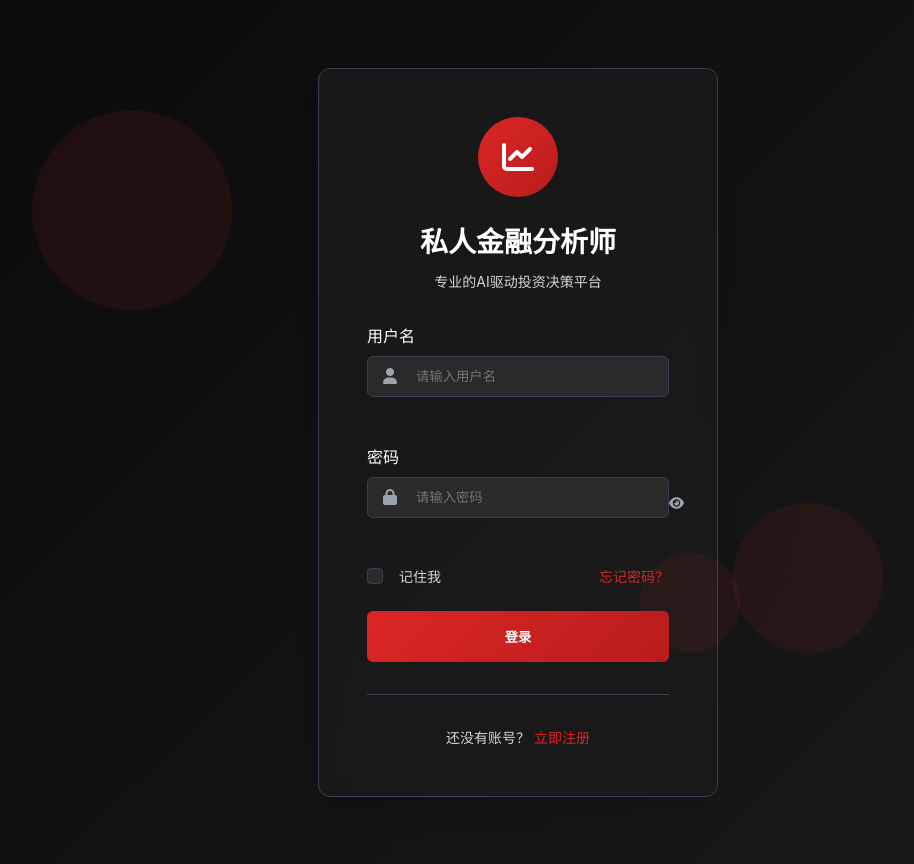
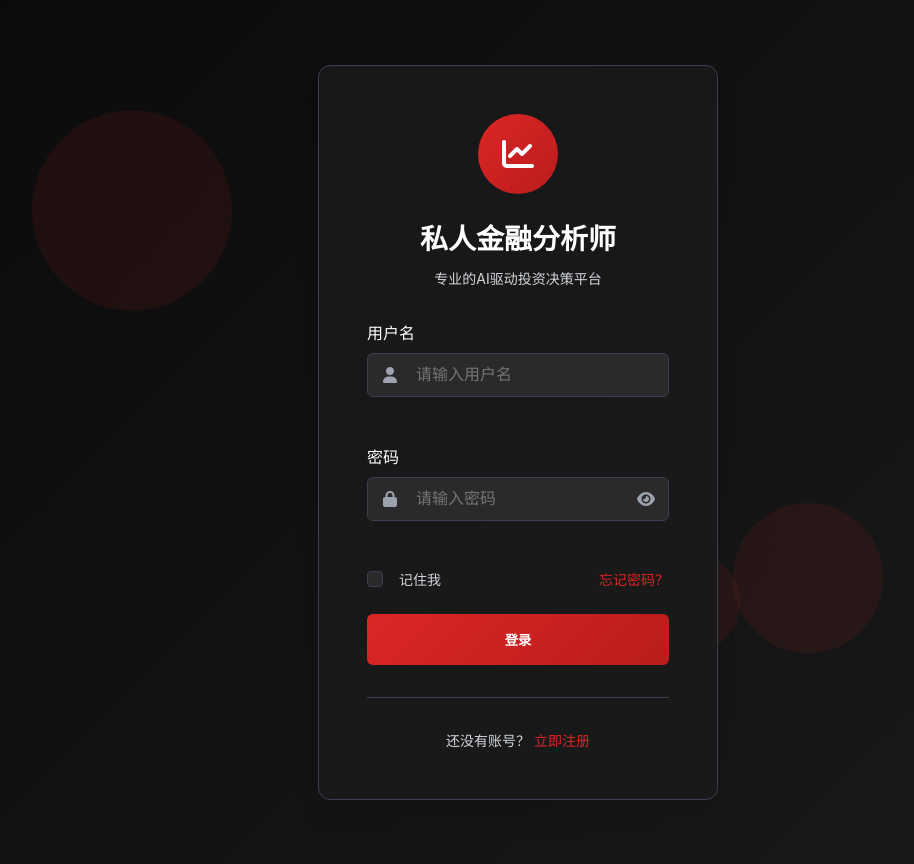
Before and after one commit to Sirius1942/PFA_Backend, a FastAPI app: page /login in a window 1280 px wide. Shown: the whole page, without its empty margins (122-1036 px from the left). Run offline with FastAPI, Linux system fonts and the light colour scheme; parts of the project's set-up code (start-up, migrations or seed data) failed here and were passed over.

Commit message:
fix: 修复登录页面输入框和密码切换按钮问题
🐛 修复问题:
- 修复输入框无法点击的z-index层级问题
- 修复密码切换按钮太小和位置不正确的问题
- 优化触摸交互体验

🎨 样式改进:
- 为背景装饰添加pointer-events: none防止干扰
- 优化输入框和按钮的z-index层级
- 增大密码切换按钮尺寸(40x40px)
- 改善密码按钮的定位和hover效果
- 添加触摸优化和防止iOS自动缩放

```diff
--- a/frontend/static/css/components.css
+++ b/frontend/static/css/components.css
@@ -251,7 +251,7 @@
     min-height: 100vh;
     padding: 2rem;
     position: relative;
-    z-index: 2;
+    z-index: 10;
 }
 
 .login-card {
@@ -264,6 +264,8 @@
     max-width: 400px;
     box-shadow: var(--shadow-xl);
     animation: slideUp 0.8s ease-out;
+    position: relative;
+    z-index: 10;
 }
 
 @keyframes slideUp {
@@ -311,6 +313,12 @@
     display: flex;
     flex-direction: column;
     gap: 1.5rem;
+    position: relative;
+    z-index: 10;
+}
+
+.login-form * {
+    position: relative;
 }
 
 .input-group {
@@ -323,17 +331,24 @@
     position: absolute;
     left: 1rem;
     color: var(--color-text-muted);
-    z-index: 1;
+    z-index: 2;
+    pointer-events: none;
 }
 
 .input-group input {
     width: 100%;
-    padding: 0.75rem 1rem 0.75rem 3rem;
+    padding: 0.75rem 3rem 0.75rem 3rem;
     background: var(--color-bg-tertiary);
     border: 1px solid var(--color-border);
     border-radius: var(--radius-md);
     color: var(--color-text-primary);
     transition: all var(--transition-fast);
+    position: relative;
+    z-index: 1;
+    font-size: 16px; /* 防止iOS自动缩放 */
+    -webkit-appearance: none;
+    appearance: none;
+    touch-action: manipulation;
 }
 
 .input-group input:focus {
@@ -344,12 +359,31 @@
 
 .password-toggle {
     position: absolute;
-    right: 1rem;
+    right: 0.5rem;
     background: none;
     border: none;
     color: var(--color-text-muted);
     cursor: pointer;
-    z-index: 1;
+    z-index: 3;
+    width: 40px;
+    height: 40px;
+    display: flex;
+    align-items: center;
+    justify-content: center;
+    border-radius: var(--radius-sm);
+    transition: all var(--transition-fast);
+    touch-action: manipulation;
+    -webkit-tap-highlight-color: transparent;
+}
+
+.password-toggle:hover {
+    background: rgba(255, 255, 255, 0.1);
+    color: var(--color-text-primary);
+}
+
+.password-toggle i {
+    font-size: 1rem;
+    pointer-events: none;
 }
 
 .form-options {
@@ -453,7 +487,8 @@
     left: 0;
     right: 0;
     bottom: 0;
-    z-index: 1;
+    z-index: 0;
+    pointer-events: none;
 }
 
 .floating-shape {
@@ -462,6 +497,8 @@
     opacity: 0.1;
     border-radius: 50%;
     animation: float 6s ease-in-out infinite;
+    pointer-events: none;
+    z-index: -1;
 }
 
 .shape-1 {
```
